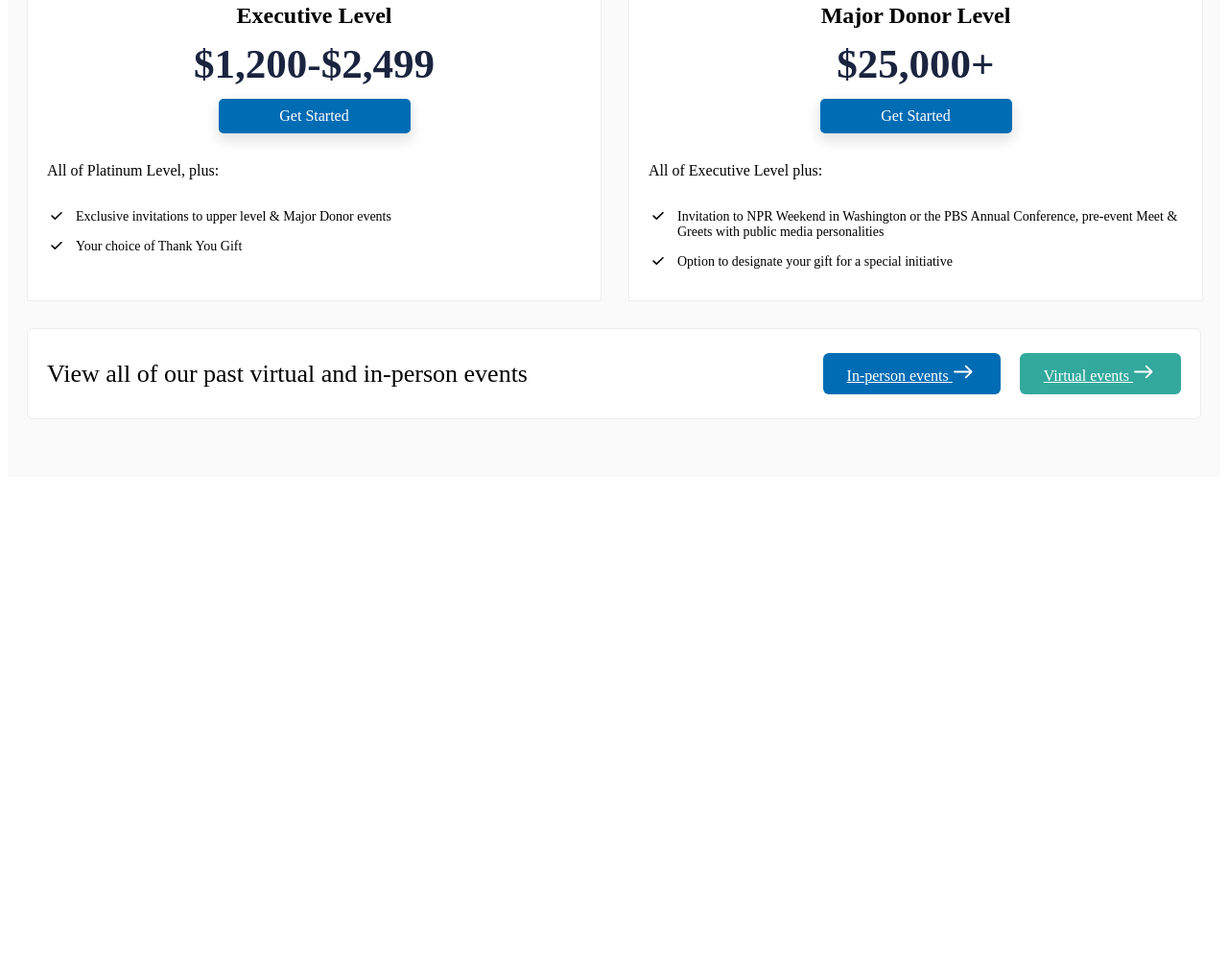
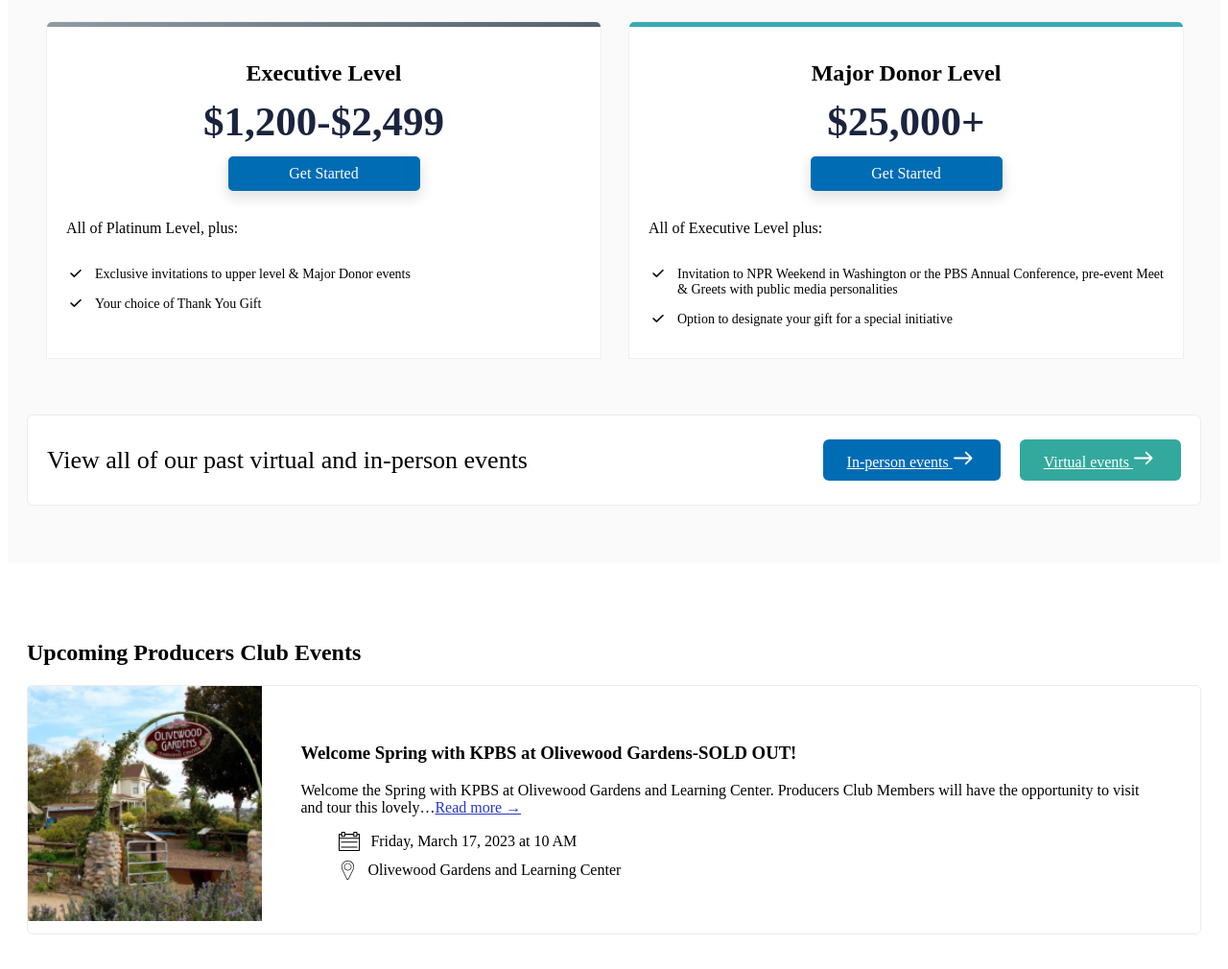
Before and after one commit to singhenso/KPBS-Producers-Club-Static, a website: page index.html in a window 1280 px wide. Shown: the part 1790-2800 px from the top of the page at 96% size. Before the commit the page ends 2295 px from the top, so only its background shows below. Drawn offline with nearby package versions, Linux system fonts and the light colour scheme; files that its build step writes are made by us from their sources; files whose address does not match are found by name.

Commit message:
update with upcoming producers  club

```diff
--- a/index.html
+++ b/index.html
@@ -21,11 +21,15 @@
         @@include('src/blocks/producer-hero.html')
 
         <!--
-            Producer-hero.html:
+            Producer-giving.html:
+            data-less-file="passport-giving.less"
+        -->
+        @@include('src/blocks/producer-giving.html')
+        <!--
+            producer-events.html:
             data-less-file="passport-hero.less"
         -->
-        @@include('src/blocks/producer-giving.html')
-
+        @@include('src/blocks/producer-events.html')
 
 
     <script src="@@webRoot/dist/js/main.min.js"></script>
--- /dev/null
+++ b/src/blocks/producer-events.html
@@ -0,0 +1,41 @@
+<div class="producer-events  pc-container">
+    <h2>Upcoming Producers Club Events</h2>
+    <div class="producer-events__cta">
+        <div class="producer-events__cta__image">
+            <img src="dist/img/pc-events.jpg" alt="">
+        </div>
+        <div class="producer-events__cta__text__wrapper">
+            <div class="producer-events__cta__text">
+                <h3>Welcome Spring with KPBS at Olivewood Gardens-SOLD OUT!</h3>
+                <p>Welcome the Spring with KPBS at Olivewood Gardens and Learning Center. Producers Club Members will
+                    have
+                    the opportunity to visit and tour this lovely…<a href="#">Read more →</a></p>
+                <ul>
+                    <li><svg width="23" height="20" viewBox="0 0 23 20" fill="none" xmlns="http://www.w3.org/2000/svg">
+                            <path fill-rule="evenodd" clip-rule="evenodd"
+                                d="M21.0526 2.10533H19.4736V0.526377C19.4736 0.236843 19.2368 0 18.9472 0H15.7893C15.4998 0 15.263 0.236843 15.263 0.526377V2.10533H6.84219V0.526377C6.84219 0.236843 6.60534 0 6.31581 0H3.1579C2.86837 0 2.63153 0.236843 2.63153 0.526377V2.10533H1.05257C0.473686 2.10533 0 2.57902 0 3.1579V18.9474C0 19.5263 0.473686 20 1.05257 20H21.0525C21.6314 20 22.1051 19.5263 22.1051 18.9474L22.1052 6.84228V3.15799C22.1052 2.57911 21.6315 2.10542 21.0527 2.10542L21.0526 2.10533ZM16.3157 1.05275H18.421V4.21066H16.3157V1.05275ZM5.78943 1.05275H3.6841V4.21066H5.78943V1.05275ZM21.0526 18.9472H1.05221V7.36856H21.0521L21.0526 18.9472ZM1.05221 6.31563H21.0526L21.0527 3.15772H19.4737V4.73668C19.4737 5.02621 19.2369 5.26305 18.9473 5.26305H15.7894C15.4999 5.26305 15.2631 5.02621 15.2631 4.73668V3.15772H6.84183V4.73668C6.84183 5.02621 6.60498 5.26305 6.31545 5.26305H3.15754C2.86801 5.26305 2.63117 5.02621 2.63117 4.73668V3.15772H1.05221V6.31563Z"
+                                fill="black" />
+                            <path
+                                d="M3.01445 11.3686H19.0908C19.533 11.3686 19.8947 11.1317 19.8947 10.8422C19.8947 10.5526 19.533 10.3158 19.0908 10.3158L3.01445 10.316C2.57225 10.316 2.21053 10.5528 2.21053 10.8423C2.21079 11.1317 2.57252 11.3685 3.01445 11.3685V11.3686Z"
+                                fill="black" />
+                            <path
+                                d="M3.01445 16.5264H19.0908C19.533 16.5264 19.8947 16.2896 19.8947 16.0001C19.8947 15.7105 19.533 15.4737 19.0908 15.4737H3.01445C2.57225 15.4737 2.21053 15.7105 2.21053 16.0001C2.21079 16.2896 2.57252 16.5264 3.01445 16.5264Z"
+                                fill="black" />
+                        </svg>
+                        <span>Friday, March 17, 2023 at 10 AM</span>
+                    </li>
+                    <li><svg width="14" height="20" viewBox="0 0 14 20" fill="none" xmlns="http://www.w3.org/2000/svg">
+                            <path fill-rule="evenodd" clip-rule="evenodd"
+                                d="M11.056 1.77285C12.0095 2.66787 12.6702 3.83033 12.9512 5.1076L12.9511 5.10748C13.2878 6.60086 13.0736 8.19814 12.3539 9.60455L7.47484 19.1476C7.38323 19.4705 7.15757 19.7387 6.85514 19.8841C6.55257 20.0296 6.20232 20.0385 5.89283 19.9086C5.58334 19.7787 5.34442 19.5224 5.23641 19.2045L0.63944 9.41701C-0.651208 6.66855 0.0564956 3.41646 2.36011 1.50714C3.59505 0.488834 5.15814 -0.0457483 6.758 0.00307129C8.35804 0.052031 9.88559 0.680949 11.056 1.77285ZM6.86738 18.9173L11.7818 9.31083L11.7802 9.31078C12.431 8.03827 12.6234 6.59555 12.3202 5.24875C11.8696 3.23942 10.4053 1.60963 8.45536 0.947455C6.50546 0.285283 4.35141 0.686213 2.77044 2.00551H2.77029C0.692935 3.72499 0.0565333 6.66114 1.22231 9.14263L5.83698 18.967L5.84346 18.9872C5.91487 19.2124 6.12744 19.3626 6.36362 19.3548C6.59981 19.3471 6.802 19.1832 6.85845 18.9536L6.86738 18.9173Z"
+                                fill="black" />
+                            <path fill-rule="evenodd" clip-rule="evenodd"
+                                d="M2.67038 6.56888C2.67038 4.42351 4.41236 2.67792 6.55397 2.67792C8.69522 2.67792 10.4372 4.42351 10.4372 6.56888C10.4372 8.71426 8.69559 10.4599 6.55397 10.4599C4.41236 10.4599 2.67038 8.71426 2.67038 6.56888ZM4.25596 8.86903C4.86615 9.47676 5.69279 9.81706 6.55397 9.81504V9.81423C7.41342 9.81224 8.23704 9.46934 8.84405 8.86088C9.45107 8.25243 9.79195 7.42807 9.79195 6.56863C9.79165 5.70741 9.44919 4.88165 8.83989 4.27305C8.23058 3.66445 7.40435 3.323 6.54317 3.32372C5.68199 3.32457 4.8565 3.66762 4.24833 4.27736C3.64017 4.88711 3.2993 5.7136 3.30074 6.57478C3.30217 7.43596 3.64578 8.26131 4.25596 8.86903Z"
+                                fill="black" />
+                        </svg>
+                        <span>Olivewood Gardens and Learning Center</span>
+                    </li>
+                </ul>
+            </div>
+        </div>
+    </div>
+</div>
--- a/src/less/global/base_buttons.less
+++ b/src/less/global/base_buttons.less
@@ -162,3 +162,7 @@ button block
         }
     }
 }
+
+a {
+    color:#2638c4;
+}
--- /dev/null
+++ b/src/less/global/modules/producer-events.less
@@ -0,0 +1,77 @@
+/*
+=====================================================================
+Events
+=====================================================================
+*/
+@import "src/less/global/base_buttons.less";
+
+
+
+.producer-events {
+    background-color: #fff;
+    padding: 60px 20px;
+
+    h2 {
+        margin-bottom: 20px;
+    }
+
+    &__cta {
+        display: grid;
+        grid-template-columns: 1fr 4fr;
+        background: #FFFFFF;
+        border: 1px solid #ECECEC;
+        border-radius: 6px;
+
+        .max-width-mixin(@tablet; {
+                display: flex;
+                border-radius: 6px;
+                flex-direction: column-reverse;
+            });
+
+        &__image {
+            img {
+                width: 100%;
+
+                .max-width-mixin(@tablet; {
+                        margin: 0 auto;
+                        max-width: 300px;
+                    });
+            }
+        }
+
+        &__wrapper {
+            display: flex;
+            justify-content: center;
+            align-items: center;
+        }
+
+        &__text {
+            padding: 40px;
+
+            .max-width-mixin(@tablet; {
+                    padding: 40px 20px;
+                });
+
+            ul {
+                li {
+                    margin-bottom: 10px;
+                    display: flex;
+                    flex-direction: row;
+                    justify-content: left;
+                    align-items: center;
+                    gap: 10px;
+
+                    &:last-of-type {
+                        margin-bottom: 0px;
+                    }
+
+                    svg {
+                        min-width: 20px;
+                    }
+                }
+            }
+
+        }
+
+    }
+}
--- a/src/less/global/modules/producer-giving.less
+++ b/src/less/global/modules/producer-giving.less
@@ -35,6 +35,12 @@ Giving
         &:last-child {
             margin-bottom: 0;
         }
+    }
+    &__tier {
+        padding:  60px 20px;
+        .max-width-mixin(@tablet; {
+            padding: 30px 20px;
+        });
     }
 
     &__membership {
--- a/src/less/style.less
+++ b/src/less/style.less
@@ -11,3 +11,4 @@ body {
 // Modules
 @import "src/less/global/modules/producer-hero-banner.less"; // Producer-hero-banner.html:
 @import "src/less/global/modules/producer-giving.less"; // Producer-giving.html:
+@import "src/less/global/modules/producer-events.less"; // Producer-events.html:
```
Also changed, not shown: src/blocks/producer-giving.html (+14 -7 lines), src/img/pc-events.jpg (added).
